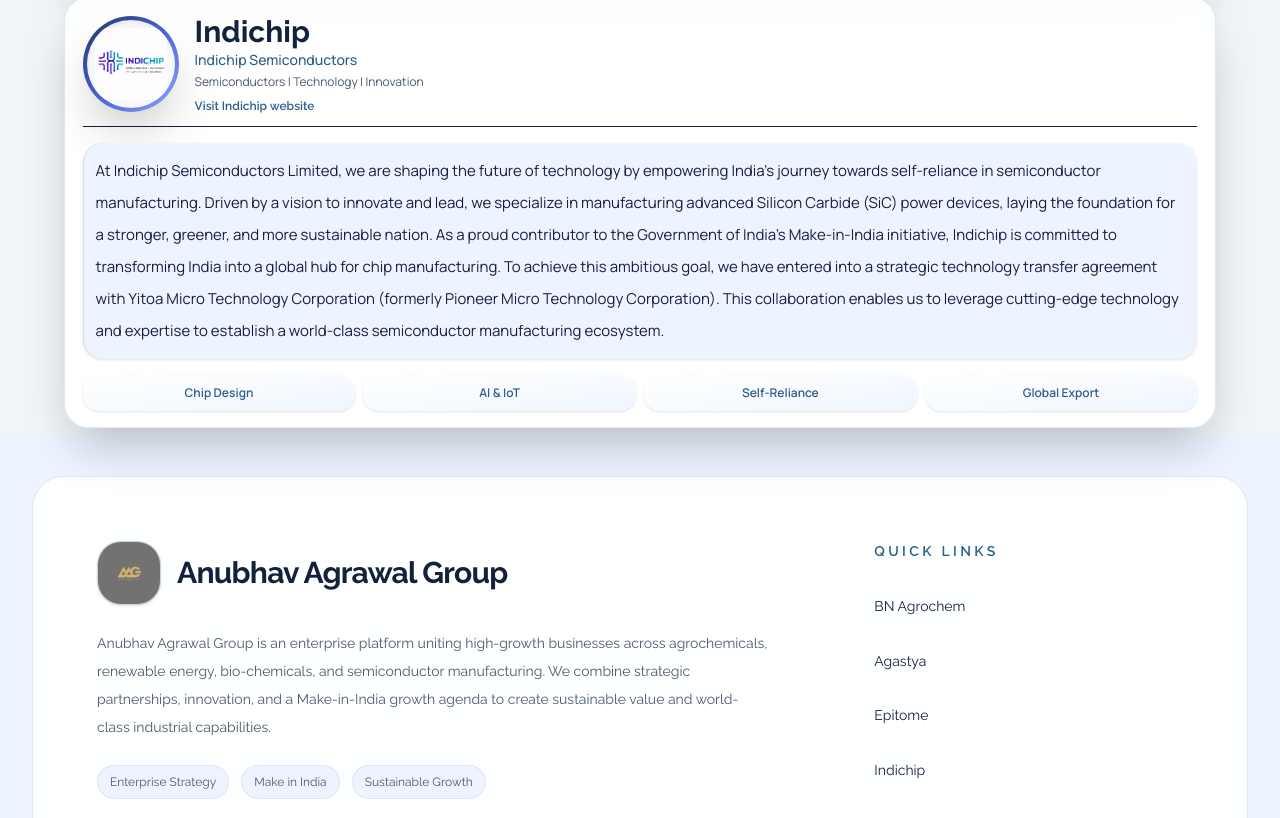
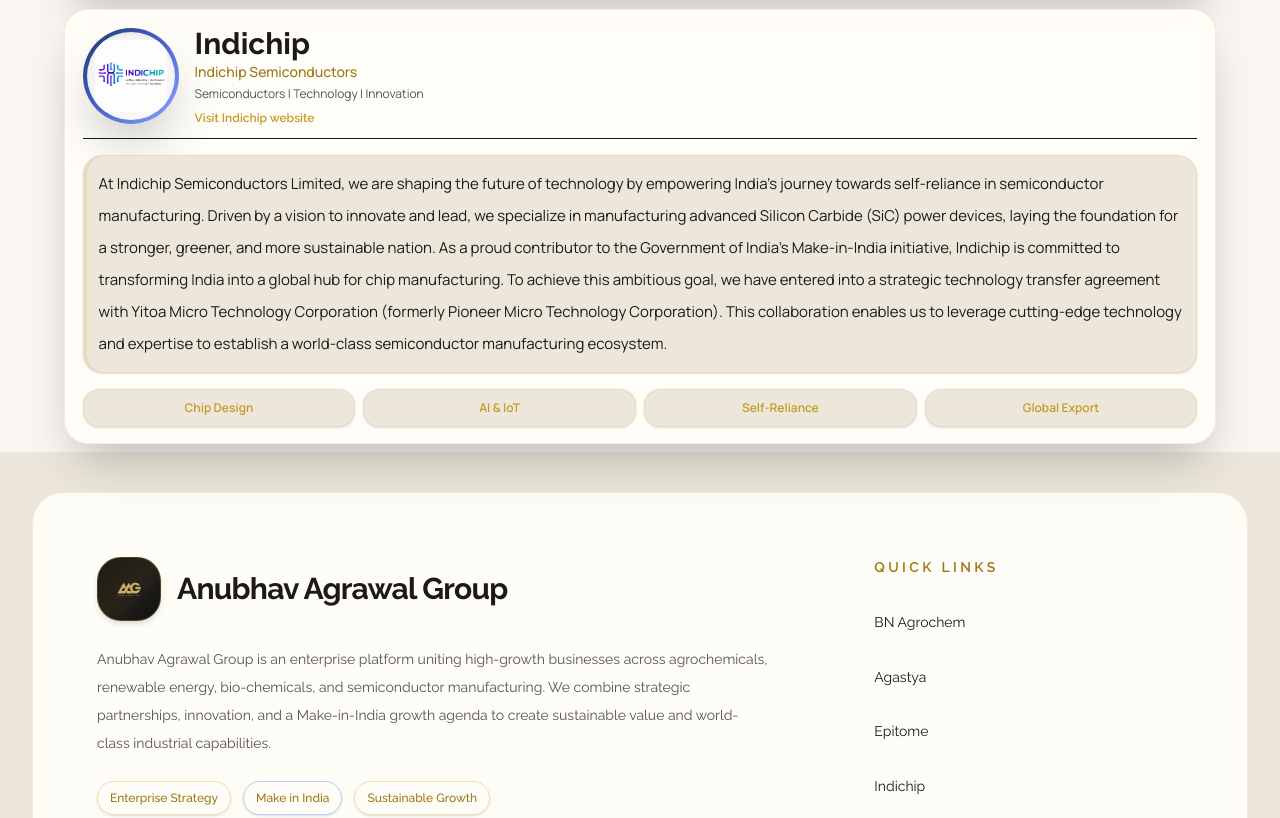
Before and after one commit to bnwebservices/aag, a React (Vite) app: page / in a window 1280 px wide. Shown: the part 2222-3040 px from the top of the page. Built offline with nearby package versions, Linux system fonts and the light colour scheme.

Commit message:
Colour theme Updated

```diff
--- a/src/App.jsx
+++ b/src/App.jsx
@@ -71,7 +71,7 @@
 
   useEffect(() => {
     if (sceneRef.current) {
-      const bgColor = theme === 'dark' ? 0x0b1320 : 0xf0f5fa;
+      const bgColor = theme === 'dark' ? 0x0c0e14 : 0xfaf7f2;
       sceneRef.current.background = new THREE.Color(bgColor);
       if (rendererRef.current && cameraRef.current) {
         rendererRef.current.render(sceneRef.current, cameraRef.current);
@@ -82,7 +82,7 @@
   useEffect(() => {
     const container = containerRef.current;
     const scene = new THREE.Scene();
-    scene.background = new THREE.Color(theme === 'dark' ? 0x0b1320 : 0xf0f5fa);
+    scene.background = new THREE.Color(theme === 'dark' ? 0x0c0e14 : 0xfaf7f2);
     sceneRef.current = scene;
 
     const camera = new THREE.PerspectiveCamera(45, window.innerWidth / window.innerHeight, 0.1, 1000);
@@ -98,30 +98,30 @@
     container.appendChild(renderer.domElement);
     rendererRef.current = renderer;
 
-    const ambient = new THREE.AmbientLight(0xffffff, 0.55);
+    const ambient = new THREE.AmbientLight(0xfff8ea, 0.6);
     scene.add(ambient);
 
-    const mainLight = new THREE.DirectionalLight(0xffffff, 0.85);
+    const mainLight = new THREE.DirectionalLight(0xfff5e6, 0.85);
     mainLight.position.set(4, 8, 5);
     mainLight.castShadow = false;
     scene.add(mainLight);
 
-    const backLight = new THREE.DirectionalLight(0x4488ff, 0.18);
-    backLight.position.set(-4, 1, -6);
+    const backLight = new THREE.DirectionalLight(0x2563eb, 0.35);
+    backLight.position.set(-5, 2, -6);
     scene.add(backLight);
 
-    const fillLight = new THREE.DirectionalLight(0x88ccff, 0.2);
-    fillLight.position.set(0, 2, 4);
+    const fillLight = new THREE.DirectionalLight(0xd4af37, 0.3);
+    fillLight.position.set(2, -2, 4);
     scene.add(fillLight);
 
-    // Professional 3D elements
+    // Dual 3D Torus Rings: Outer Gold + Inner Sapphire Blue
     const ringGeo = new THREE.TorusGeometry(2.0, 0.03, 32, 64);
     const ringMat = new THREE.MeshStandardMaterial({
-      color: 0x2c5f8a,
-      emissive: 0x1a3a5a,
-      emissiveIntensity: 0.05,
+      color: 0xc59b27,
+      emissive: 0x5c460d,
+      emissiveIntensity: 0.12,
       transparent: true,
-      opacity: 0.2,
+      opacity: 0.3,
     });
     const ring = new THREE.Mesh(ringGeo, ringMat);
     ring.position.set(0, 0.5, 0);
@@ -130,11 +130,13 @@
     scene.add(ring);
     ringRef.current = ring;
 
-    const innerRingGeo = new THREE.TorusGeometry(1.4, 0.02, 32, 64);
+    const innerRingGeo = new THREE.TorusGeometry(1.4, 0.025, 32, 64);
     const innerRingMat = new THREE.MeshStandardMaterial({
-      color: 0x4a7fb5,
+      color: 0x3b82f6,
+      emissive: 0x0d205c,
+      emissiveIntensity: 0.15,
       transparent: true,
-      opacity: 0.15,
+      opacity: 0.28,
     });
     const innerRing = new THREE.Mesh(innerRingGeo, innerRingMat);
     innerRing.position.set(0, 0.5, 0);
@@ -142,17 +144,18 @@
     innerRing.rotation.y = Math.PI / 4;
     scene.add(innerRing);
 
+    // Multi-tone brand particle cloud (Gold, Sapphire Blue, Warm Amber, Violet)
     const particleGroup = new THREE.Group();
-    const colors = [0x2c5f8a, 0x4a7fb5, 0x6a9fc5, 0x1a3a5a];
-    for (let i = 0; i < 35; i++) {
-      const geom = new THREE.SphereGeometry(0.035, 6);
+    const colors = [0xc59b27, 0xd4af37, 0x2563eb, 0x3b82f6, 0xd95f03, 0x5548c8, 0xf3d068];
+    for (let i = 0; i < 40; i++) {
+      const geom = new THREE.SphereGeometry(0.038, 6);
       const mat = new THREE.MeshStandardMaterial({
         color: colors[Math.floor(Math.random() * colors.length)],
         transparent: true,
-        opacity: 0.1 + Math.random() * 0.15,
+        opacity: 0.18 + Math.random() * 0.25,
       });
       const mesh = new THREE.Mesh(geom, mat);
-      const radius = 3 + Math.random() * 2.5;
+      const radius = 3 + Math.random() * 2.8;
       const theta = Math.random() * Math.PI * 2;
       const phi = Math.random() * Math.PI * 2;
       mesh.position.set(
@@ -236,7 +239,7 @@
       website: 'https://agastyaenergy.in/',
       description: '"Agastya" symbolises Balance & Harmony. Agastya is inspired by the timeless principles of balance and harmony—a philosophy that reflects our approach to responsible growth and environmental sustainability. Agastya is an innovation-led enterprise focused on next-generation green energy and environmental solutions. Our mission is to enable the world\'s transition to a circular, balanced economy powered by clean resources.',
       fullName: 'Agastya Energy Solutions',
-      stock: 'CIN: L24100GJ2005PLC047292 | ISIN: INE753W01010',
+      stock: 'NSE: INE753W01010 | CIN: L24100GJ2005PLC047292',
       tags: ['Solar Energy', 'Wind Power', 'Circular Economy', 'Global Solutions']
     },
     {
@@ -279,7 +282,7 @@
       <nav className="tablet-nav fixed top-0 left-0 right-0 z-20 bg-surface backdrop-blur-md border-b border-theme px-4 sm:px-6 md:px-12 py-3 md:py-4 transition-colors duration-500">
         <div className="max-w-7xl mx-auto flex items-center justify-between">
           <div className="flex items-center gap-3">
-            <div className="w-10 h-10 rounded-lg bg-[#727270] flex items-center justify-center shadow-md overflow-hidden border border-card">
+            <div className="w-10 h-10 rounded-xl bg-gradient-to-br from-[#1c1917] via-[#2a2419] to-[#0c0e14] flex items-center justify-center shadow-md overflow-hidden border border-[var(--accent)]/30">
               <img src="/logos/AAg update logo.png" alt="AAG logo" className="w-full h-full object-contain p-1" />
             </div>
           </div>
@@ -337,7 +340,7 @@
         <section className="min-h-[calc(100vh-5rem)] lg:min-h-screen w-full flex items-center justify-center pointer-events-none p-3 sm:p-6 md:p-4 mt-0">
           <div className="pointer-events-auto bg-surface backdrop-blur-lg rounded-[24px] sm:rounded-3xl p-5 sm:p-8 md:p-10 lg:p-16 w-full max-w-none md:max-w-none border border-card shadow-2xl transform transition-all duration-300 hover:shadow-3xl hover:scale-[1.01] transition-colors duration-500">
             <div className="flex flex-col md:flex-row items-start md:items-center gap-5 sm:gap-8 mb-6 sm:mb-10">
-              <div className="w-24 h-24 sm:w-28 sm:h-28 rounded-2xl bg-[#727270] flex items-center justify-center shadow-xl flex-shrink-0 transform transition-transform duration-300 hover:scale-110 overflow-hidden border border-card">
+              <div className="w-24 h-24 sm:w-28 sm:h-28 rounded-2xl bg-gradient-to-br from-[#1c1917] via-[#2a2419] to-[#0c0e14] flex items-center justify-center shadow-2xl flex-shrink-0 transform transition-transform duration-300 hover:scale-105 overflow-hidden border border-[var(--accent)]/40 ring-1 ring-[var(--accent)]/20">
                 <img src="/logos/AAg update logo.png" alt="AAG logo" className="w-full h-full object-contain p-4" />
               </div>
               <div className="w-full">
@@ -345,7 +348,7 @@
                   <h1 className="text-3xl sm:text-4xl md:text-5xl font-semibold text-theme tracking-tight font-['Georgia','Times New Roman',serif]">
                     Anubhav Agrawal Group
                   </h1>
-                  <div className="mt-2 h-[3px] w-full overflow-hidden rounded-full bg-gradient-to-r from-black via-gray-500 to-gray-300 relative">
+                  <div className="mt-2 h-[3px] w-full overflow-hidden rounded-full bg-gradient-to-r from-[#c59b27] via-[#f3d068] via-[#2563eb] to-[#3b82f6] relative">
                     <div className="absolute inset-0 w-[200%] bg-gradient-to-r from-transparent via-white/70 to-transparent animate-[hero-line-shimmer_2.4s_linear_infinite]" />
                   </div>
                 </div>
@@ -380,7 +383,7 @@
                   href={company.website || `#${company.id}`}
                   target="_blank"
                   rel="noreferrer"
-                  className={`rounded-3xl bg-surface border border-card p-6 flex items-center justify-center shadow-lg ${logosActive ? (index % 2 === 0 ? 'logo-enter-lr animate-vibrate-lr animate-float' : 'logo-enter-rl animate-vibrate-rl animate-float') : 'opacity-0'} transition-colors duration-500 hover:ring-1 hover:ring-[var(--accent)]`}
+                  className={`rounded-3xl bg-surface border border-card p-6 flex items-center justify-center shadow-lg ${logosActive ? (index % 2 === 0 ? 'logo-enter-lr animate-vibrate-lr animate-float' : 'logo-enter-rl animate-vibrate-rl animate-float') : 'opacity-0'} transition-all duration-500 hover:ring-2 hover:ring-[var(--accent)] hover:border-[var(--accent-blue)]/50 hover:shadow-2xl`}
                 >
                   <img src={company.logoImage || '/logos/AAg update logo.png'} alt={`${company.name} logo`} className="h-20 md:h-24 object-contain" />
                 </a>
@@ -402,7 +405,7 @@
               className={`min-h-auto w-full flex items-center justify-center pointer-events-none px-3 py-2 sm:px-6 sm:py-3 md:px-4 md:py-1 lg:px-4 lg:py-1 scroll-fade card-reveal ${isVisible ? 'is-visible' : ''}`}
               style={{ transitionDelay: `${index * 120}ms` }}
             >
-              <div className="pointer-events-auto bg-surface backdrop-blur-lg rounded-[24px] sm:rounded-3xl p-4 sm:p-8 md:p-5 lg:p-8 max-w-6xl w-full sm:w-[95%] border border-card shadow-2xl transform transition-all duration-500 hover:shadow-3xl hover:scale-[1.01] hover:border-theme">
+              <div className="pointer-events-auto bg-surface backdrop-blur-lg rounded-[24px] sm:rounded-3xl p-4 sm:p-8 md:p-5 lg:p-8 max-w-6xl w-full sm:w-[95%] border border-card shadow-2xl transform transition-all duration-500 hover:shadow-3xl hover:scale-[1.01] hover:border-[var(--accent)]/40 hover:ring-1 hover:ring-[var(--accent-blue)]/20">
               <div className="flex flex-col sm:flex-row items-start sm:items-center gap-4 sm:gap-6 md:gap-4 mb-6 sm:mb-8 md:mb-4 border-b border-theme/20 pb-4 sm:pb-6 md:pb-3">
                 <div className="w-20 h-20 sm:w-24 sm:h-24 rounded-full p-1 shadow-2xl transform transition-all duration-300 hover:scale-110" style={{ background: `linear-gradient(135deg, ${company.logoColors.join(', ')})` }}>
                   <div className="w-full h-full rounded-full bg-surface flex items-center justify-center overflow-hidden shadow-inner transition-colors duration-500">
@@ -434,7 +437,7 @@
                 </div>
               </div>
 
-              <div className={isMobile ? 'rounded-none border-0 bg-transparent p-0 shadow-none mb-5' : 'relative bg-panel-soft rounded-[20px] p-4 sm:p-6 md:p-3 mb-6 sm:mb-8 md:mb-4 border-l border-theme shadow-sm transition-all duration-300 hover:shadow-inner'}>
+              <div className={isMobile ? 'rounded-none border-0 bg-transparent p-0 shadow-none mb-5' : 'relative bg-panel-soft rounded-[20px] p-4 sm:p-6 md:p-3 mb-6 sm:mb-8 md:mb-4 border-l-4 border-l-[var(--accent)] border-t border-b border-r border-card shadow-sm transition-all duration-300 hover:shadow-inner'}>
                 <p className={`text-theme leading-7 sm:leading-8 text-sm sm:text-[15px] font-['Manrope'] ${isMobile ? 'text-base' : ''}`}>
                   {company.description}
                 </p>
@@ -443,7 +446,7 @@
                 {/* Industry tags */}
                 <div className="grid grid-cols-1 sm:grid-cols-2 md:grid-cols-4 gap-2 sm:gap-3 md:gap-2">
                   {company.tags.map((tag, idx) => (
-                    <div key={idx} className="px-3 py-2.5 rounded-2xl bg-gradient-to-br from-[rgba(255,255,255,0.85)] via-[rgba(243,249,255,0.65)] to-[rgba(223,238,255,0.55)] text-center shadow-sm transition-all duration-300 hover:scale-105 hover:shadow-xl">
+                    <div key={idx} className="px-3 py-2.5 rounded-2xl bg-panel-soft border border-card text-center shadow-sm transition-all duration-300 hover:scale-105 hover:border-[var(--accent)] hover:shadow-md">
                       <p className="text-xs font-semibold text-[var(--accent)] font-['Manrope']">{tag}</p>
                     </div>
                   ))}
@@ -459,7 +462,7 @@
             <div className="grid gap-5 sm:gap-10 lg:grid-cols-[2fr_1fr]">
               <div className="flex flex-col gap-3 sm:gap-6">
                 <div className="flex items-center gap-3 sm:gap-4">
-                  <div className="w-14 h-14 sm:w-16 sm:h-16 rounded-2xl sm:rounded-3xl bg-[#727270] p-3 shadow-sm flex items-center justify-center border border-card">
+                  <div className="w-14 h-14 sm:w-16 sm:h-16 rounded-2xl sm:rounded-3xl bg-gradient-to-br from-[#1c1917] via-[#2a2419] to-[#0c0e14] p-3 shadow-md flex items-center justify-center border border-[var(--accent)]/30">
                     <img src="/logos/AAg update logo.png" alt="AAG logo" className="w-full h-full object-contain" />
                   </div>
                   <div className="sm:block">
@@ -468,9 +471,9 @@
                 </div>
                 <p className="max-w-2xl text-sm leading-7 text-muted">Anubhav Agrawal Group is an enterprise platform uniting high-growth businesses across agrochemicals, renewable energy, bio-chemicals, and semiconductor manufacturing. We combine strategic partnerships, innovation, and a Make-in-India growth agenda to create sustainable value and world-class industrial capabilities.</p>
                 <div className="flex flex-wrap gap-2 sm:gap-3">
-                  <span className="rounded-full border border-card bg-panel-soft px-3 py-2 text-[11px] sm:text-xs text-muted">Enterprise Strategy</span>
-                  <span className="rounded-full border border-card bg-panel-soft px-3 py-2 text-[11px] sm:text-xs text-muted">Make in India</span>
-                  <span className="rounded-full border border-card bg-panel-soft px-3 py-2 text-[11px] sm:text-xs text-muted">Sustainable Growth</span>
+                  <span className="rounded-full border border-[var(--accent)]/30 bg-gradient-to-r from-panel-soft via-surface to-panel-soft px-3 py-2 text-[11px] sm:text-xs text-muted-strong font-medium shadow-sm">Enterprise Strategy</span>
+                  <span className="rounded-full border border-[var(--accent-blue)]/30 bg-gradient-to-r from-panel-soft via-surface to-panel-soft px-3 py-2 text-[11px] sm:text-xs text-muted-strong font-medium shadow-sm">Make in India</span>
+                  <span className="rounded-full border border-[var(--accent)]/30 bg-gradient-to-r from-panel-soft via-surface to-panel-soft px-3 py-2 text-[11px] sm:text-xs text-muted-strong font-medium shadow-sm">Sustainable Growth</span>
                 </div>
               </div>
 
--- a/src/index.css
+++ b/src/index.css
@@ -1,35 +1,40 @@
 @import "tailwindcss";
 
 :root {
-  --bg: #f0f5fa;
-  --surface: rgba(255,255,255,0.95);
-  --surface-soft: #f7fbff;
-  --panel: #f8fbff;
-  --panel-soft: #edf4ff;
-  --text: #14213d;
-  --muted: #4a5a6a;
-  --muted-strong: #2c5f8a;
-  --border: rgba(44,95,138,0.14);
-  --cardborder: rgba(216,228,244,0.85);
-  --shadow: rgba(20,33,61,0.12);
-  --accent: #2c5f8a;
+  --bg: #faf7f2;
+  --surface: rgba(255, 253, 248, 0.95);
+  --surface-soft: #f4efe6;
+  --panel: #f6f2ea;
+  --panel-soft: #ede7db;
+  --text: #1c1917;
+  --muted: #57534e;
+  --muted-strong: #9e7715;
+  --border: rgba(197, 155, 39, 0.22);
+  --cardborder: rgba(197, 155, 39, 0.16);
+  --shadow: rgba(28, 25, 23, 0.08);
+  --accent: #c59b27;
+  --accent-gold: #d4af37;
+  --accent-blue: #2563eb;
+  --accent-glow: rgba(197, 155, 39, 0.15);
 }
 
 .dark {
-  --bg: #0b1320;
-  --surface: rgba(12,22,39,0.96);
-  --surface-soft: #101c30;
-  --panel: rgba(15,28,52,0.92);
-  --panel-soft: #12203b;
-  --text: #eaf3ff;
-  --muted: #a7b7d1;
-  --muted-strong: #8ab7ff;
-  --border: rgba(255,255,255,0.12);
-  --cardborder: rgba(255,255,255,0.08);
-  --shadow: rgba(0,0,0,0.35);
-  --accent: #7ab3ff;
+  --bg: #0c0e14;
+  --surface: rgba(18, 22, 32, 0.96);
+  --surface-soft: #141a26;
+  --panel: rgba(20, 26, 38, 0.92);
+  --panel-soft: #171f2f;
+  --text: #f5f2eb;
+  --muted: #9ca3af;
+  --muted-strong: #e5c158;
+  --border: rgba(229, 193, 88, 0.2);
+  --cardborder: rgba(229, 193, 88, 0.12);
+  --shadow: rgba(0, 0, 0, 0.45);
+  --accent: #e5c158;
+  --accent-gold: #f3d068;
+  --accent-blue: #60a5fa;
+  --accent-glow: rgba(229, 193, 88, 0.2);
 }
-
 .bg-page { background-color: var(--bg); transition: background-color 0.35s ease; }
 .bg-surface { background-color: var(--surface); transition: background-color 0.35s ease, border-color 0.35s ease; }
 .bg-surface-soft { background-color: var(--surface-soft); }
@@ -42,6 +47,7 @@
 .border-card { border-color: var(--cardborder); }
 .shadow-theme { box-shadow: 0 30px 80px -40px var(--shadow); }
 .text-white { color: #ffffff !important; }
+.text-accent-blue { color: var(--accent-blue); }
 
 @layer utilities {
   .animate-vibrate-lr {
```
